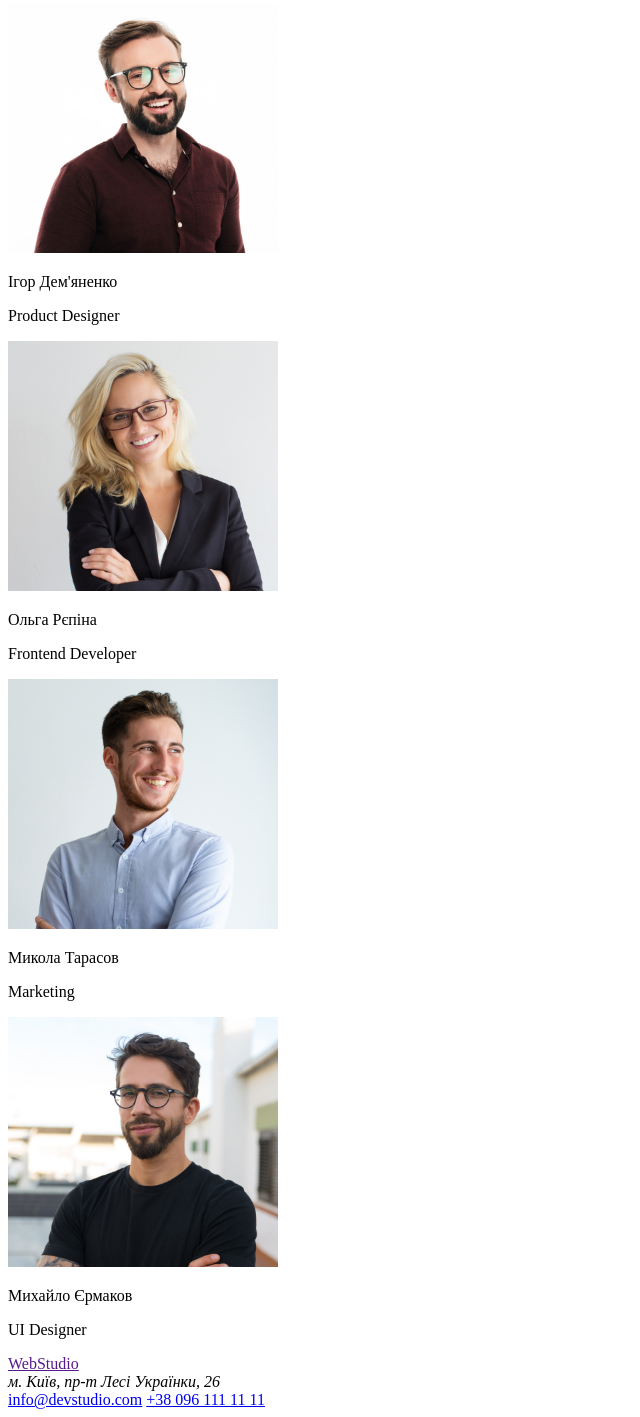
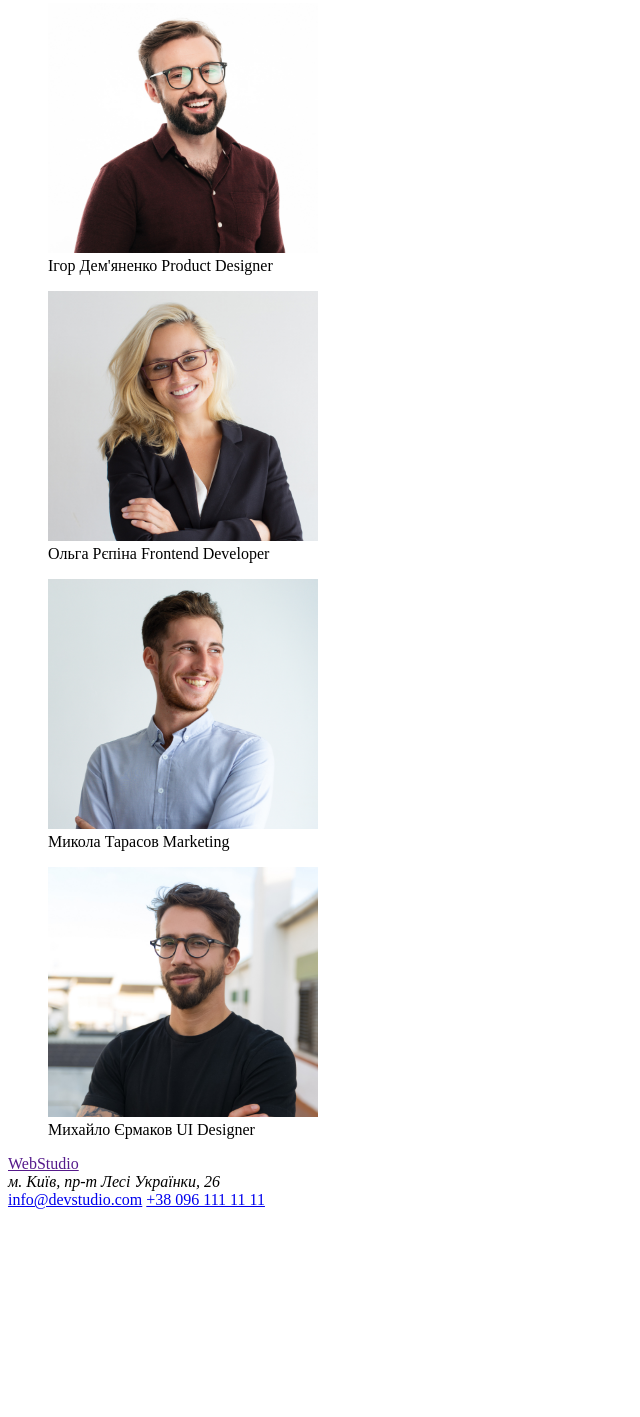
Before and after one commit to Kuadio/goit-markup-hw-01, a plain HTML site: page index.html in a window 1280 px wide. Shown: the part 916-2333 px from the top of the page, without its empty margins (0-640 px from the left). After the commit the page ends 2133 px from the top, so only its background shows below. Drawn offline with Linux system fonts and the light colour scheme.

Commit message:
Update index.html

```diff
--- a/index.html
+++ b/index.html
@@ -60,26 +60,26 @@
         <!--Our Team-->
         <section>
             <h2>Наша команда</h2>
-            <div>
+            <figure>
                 <img src="./Image/OurTeam/team1.jpg" alt="Product Designer" width="270" height="250">
-                <p>Ігор Дем'яненко</p>
-                <p>Product Designer</p>
-            </div>
-            <div>
+                <figcaption>  Ігор Дем'яненко
+                Product Designer</figcaption>
+            </figure>
+            <figure>
                 <img src="./Image/OurTeam/team2.jpg" alt="Frontend Developer" width="270" height="250">
-                <p>Ольга Рєпіна</p>
-                <p>Frontend Developer</p>
-            </div>
-            <div>
+                <figcaption> Ольга Рєпіна
+                Frontend Developer</figcaption>
+            </figure>
+            <figure>
                 <img src="./Image/OurTeam/team3.jpg" alt="Marketing" width="270" height="250">
-                <p>Микола Тарасов</p>
-                <p>Marketing</p>
-            </div>
-            <div>
+                <figcaption> Микола Тарасов
+                Marketing</figcaption>
+            </figure>
+            <figure>
                 <img src="./Image/OurTeam/team4.jpg" alt="UI Designer" width="270" height="250">
-                <p>Михайло Єрмаков</p>
-                <p>UI Designer</p>
-                </div>
+                <figcaption> Михайло Єрмаков
+                UI Designer</figcaption>
+                </figure>
 
         </section>
     </main>
```
